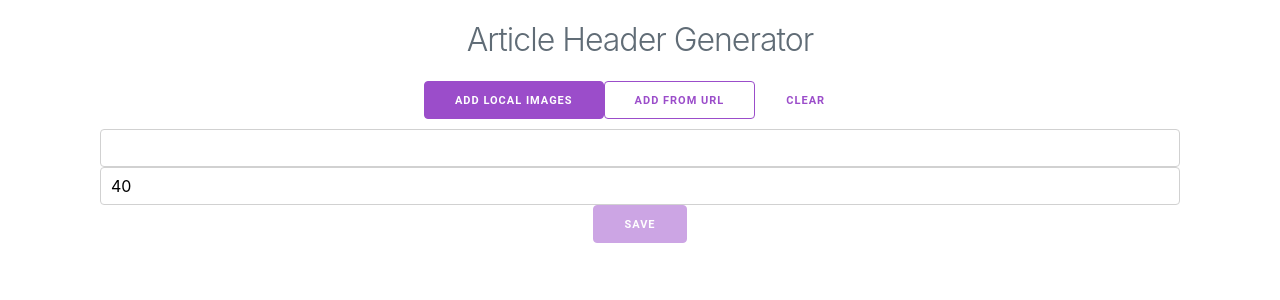
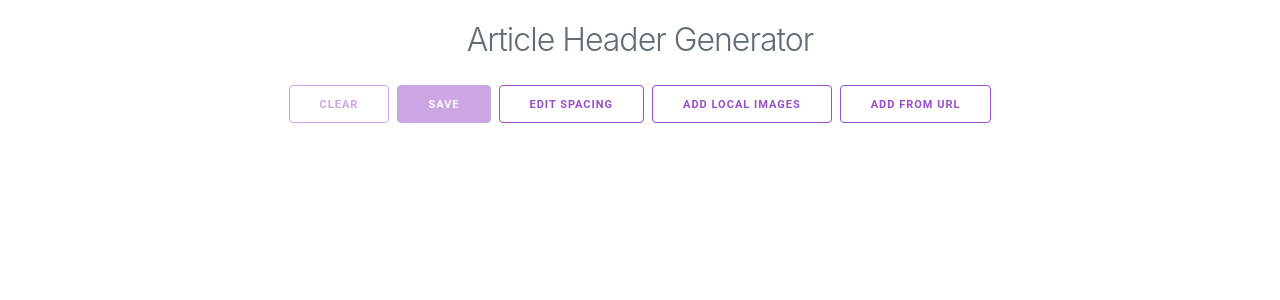
Before and after one commit to mezzode/summit, a React (Create React App) app: page / in a window 1280 px wide. Shown: the top 300 px of the page. Built offline with nearby package versions, Linux system fonts and the light colour scheme.

Commit message:
Update design

```diff
--- a/src/App.css
+++ b/src/App.css
@@ -4,6 +4,7 @@
 
 .button {
   font-family: 'Roboto', 'Helvetica Neue', 'Helvetica', 'Arial', sans-serif;
+  margin: 4px;
 }
 
 .main-canvas {
@@ -23,3 +24,18 @@
   background-color: #9b4dca;
   border-color: #9b4dca;
 }
+
+/* override button focused styles  */
+
+.button.button-outline:focus {
+  /* background-color: transparent; */
+  border-color: #9b4dca;
+  color: #9b4dca;
+}
+
+.button:focus {
+  background-color: #9b4dca;
+  border-color: #9b4dca;
+  /* color: #fff;
+  outline: 0; */
+}
--- a/src/App.tsx
+++ b/src/App.tsx
@@ -23,6 +23,13 @@ const reorder = <T extends {}>(
   return arrCopy;
 };
 
+const delIndex = <T extends {}>(arr: T[], index: number): T[] => {
+  const arrCopy = [...arr];
+  arrCopy.splice(index, 1);
+
+  return arrCopy;
+};
+
 interface Props {}
 
 interface State {
@@ -33,20 +40,28 @@ interface State {
   }>;
   remoteUrl: string | null;
   spacingInput: string;
+  spacingOpen: boolean;
 }
 
 export class App extends Component<Props, State> {
   public state: State = {
     canvasUrl: null,
     imgs: [],
-    remoteUrl: '',
+    remoteUrl: null,
     spacingInput: '40',
+    spacingOpen: false,
   };
 
   private fileInput = React.createRef<HTMLInputElement>();
 
   public render() {
-    const { remoteUrl, spacingInput, canvasUrl, imgs } = this.state;
+    const {
+      remoteUrl,
+      spacingInput,
+      canvasUrl,
+      imgs,
+      spacingOpen,
+    } = this.state;
     const spacing = parseInt(this.state.spacingInput, 10) || 0;
 
     return (
@@ -58,11 +73,12 @@ export class App extends Component<Props, State> {
           spacing={spacing}
           onUrlChange={this.onUrlChange}
         />
+        {imgs.length > 0 && (
           <DragDropContext onDragEnd={this.onDragEnd}>
             <Droppable droppableId='droppable'>
               {(provided, snapshot) => (
                 <div ref={provided.innerRef}>
-                {this.state.imgs.map((item, index) => (
+                  {imgs.map((item, index) => (
                     <Draggable
                       key={item.img.src}
                       draggableId={item.img.src}
@@ -73,8 +89,20 @@ export class App extends Component<Props, State> {
                           ref={providedDraggable.innerRef}
                           {...providedDraggable.draggableProps}
                           {...providedDraggable.dragHandleProps}
+                          style={{
+                            ...providedDraggable.draggableProps.style,
+                            alignItems: 'center',
+                            display: 'flex',
+                            justifyContent: 'space-between',
+                          }}
                         >
-                        {item.name}
+                          <span>{item.name}</span>
+                          <button
+                            onClick={this.removeImg(index)}
+                            className='button button-clear'
+                          >
+                            Remove
+                          </button>
                         </div>
                       )}
                     </Draggable>
@@ -84,36 +112,106 @@ export class App extends Component<Props, State> {
               )}
             </Droppable>
           </DragDropContext>
+        )}
+        <div
+          style={{
+            display: 'flex',
+            flexWrap: 'wrap',
+            justifyContent: 'center',
+          }}
+        >
+          <div
+            style={{
+              display: 'flex',
+              flexWrap: 'wrap',
+              justifyContent: 'center',
+            }}
+          >
+            <button
+              className='button button-outline'
+              onClick={this.clear}
+              disabled={imgs.length === 0}
+            >
+              Clear
+            </button>
+            {canvasUrl ? (
+              <a className='button' href={canvasUrl} download='header.png'>
+                Save
+              </a>
+            ) : (
+              <a className='button disabled-link-btn'>Save</a>
+            )}
+            <button
+              className={`button${!spacingOpen ? ' button-outline' : ''}`}
+              onClick={this.toggleSpacing}
+            >
+              Edit Spacing
+            </button>
+          </div>
+          <div
+            style={{
+              display: 'flex',
+              flexWrap: 'wrap',
+              justifyContent: 'center',
+            }}
+          >
             <FileInput
               id='fileInput'
               accept='image/*'
-          className='button'
+              className='button button-outline'
               multiple
               forwardedRef={this.fileInput}
               onChange={this.addLocal}
             >
               Add local images
             </FileInput>
-        <button className='button button-outline' onClick={this.addRemote}>
+            <button
+              className={`button${remoteUrl === null ? ' button-outline' : ''}`}
+              onClick={this.toggleRemote}
+            >
               Add from URL
             </button>
-        <button className='button button-clear' onClick={this.clear}>
-          Clear
+          </div>
+        </div>
+        {remoteUrl !== null && (
+          <div
+            style={{
+              alignItems: 'center',
+              display: 'flex',
+            }}
+          >
+            <input
+              type='text'
+              onChange={this.changeUrl}
+              value={remoteUrl}
+              placeholder='URL'
+            />
+            <button className='button button-outline' onClick={this.addRemote}>
+              Add
             </button>
-        {remoteUrl !== null && (
-          <input type='text' onChange={this.changeUrl} value={remoteUrl} />
+          </div>
         )}
+        {spacingOpen && (
+          <div
+            style={{
+              alignItems: 'center',
+              display: 'flex',
+              justifyContent: 'center',
+              marginTop: 4,
+            }}
+          >
+            <label htmlFor='spacing'>Spacing (px)</label>
             <input
+              id='spacing'
               type='number'
               onChange={this.changeSpacing}
               value={spacingInput}
+              style={{
+                marginLeft: 12,
+                maxWidth: 100,
+              }}
             />
-        {canvasUrl ? (
-          <a className='button' href={canvasUrl} download='header.png'>
-            Save
-          </a>
-        ) : (
-          <a className='button disabled-link-btn'>Save</a>
+          </div>
         )}
       </div>
     );
@@ -156,7 +254,8 @@ export class App extends Component<Props, State> {
     fileInput.value = '';
   }
 
-  private addRemote = () => {
+  private addRemote: MouseEventHandler<HTMLButtonElement> = e => {
+    e.preventDefault();
     const { imgs, remoteUrl } = this.state;
     if (remoteUrl === null) {
       throw new Error();
@@ -202,7 +301,7 @@ export class App extends Component<Props, State> {
       return;
     }
 
-    const imgs = reorder(this.state.imgs, destination.index, source.index);
+    const imgs = reorder(this.state.imgs, source.index, destination.index);
 
     this.setState({
       imgs,
@@ -212,4 +311,23 @@ export class App extends Component<Props, State> {
   private onUrlChange = (canvasUrl: string | null) => {
     this.setState({ canvasUrl });
   }
+
+  private removeImg = (
+    index: number,
+  ): MouseEventHandler<HTMLButtonElement> => () =>
+    this.setState({
+      imgs: delIndex(this.state.imgs, index),
+    })
+
+  private toggleRemote = () => {
+    this.setState({
+      remoteUrl: this.state.remoteUrl === null ? '' : null,
+    });
   }
+
+  private toggleSpacing = () => {
+    this.setState({
+      spacingOpen: !this.state.spacingOpen,
+    });
+  }
+}
--- a/src/Canvas.tsx
+++ b/src/Canvas.tsx
@@ -48,7 +48,10 @@ export class Canvas extends Component<Props> {
   private canvas = React.createRef<HTMLCanvasElement>();
 
   public componentDidUpdate(prevProps: Props, prevState: State) {
-    if (imgsDiffer(prevProps.imgs, this.props.imgs)) {
+    if (
+      imgsDiffer(prevProps.imgs, this.props.imgs) ||
+      prevProps.spacing !== this.props.spacing
+    ) {
       this.updateCanvas();
     }
 
```
Lines whose indentation alone changed are shown as unchanged.
